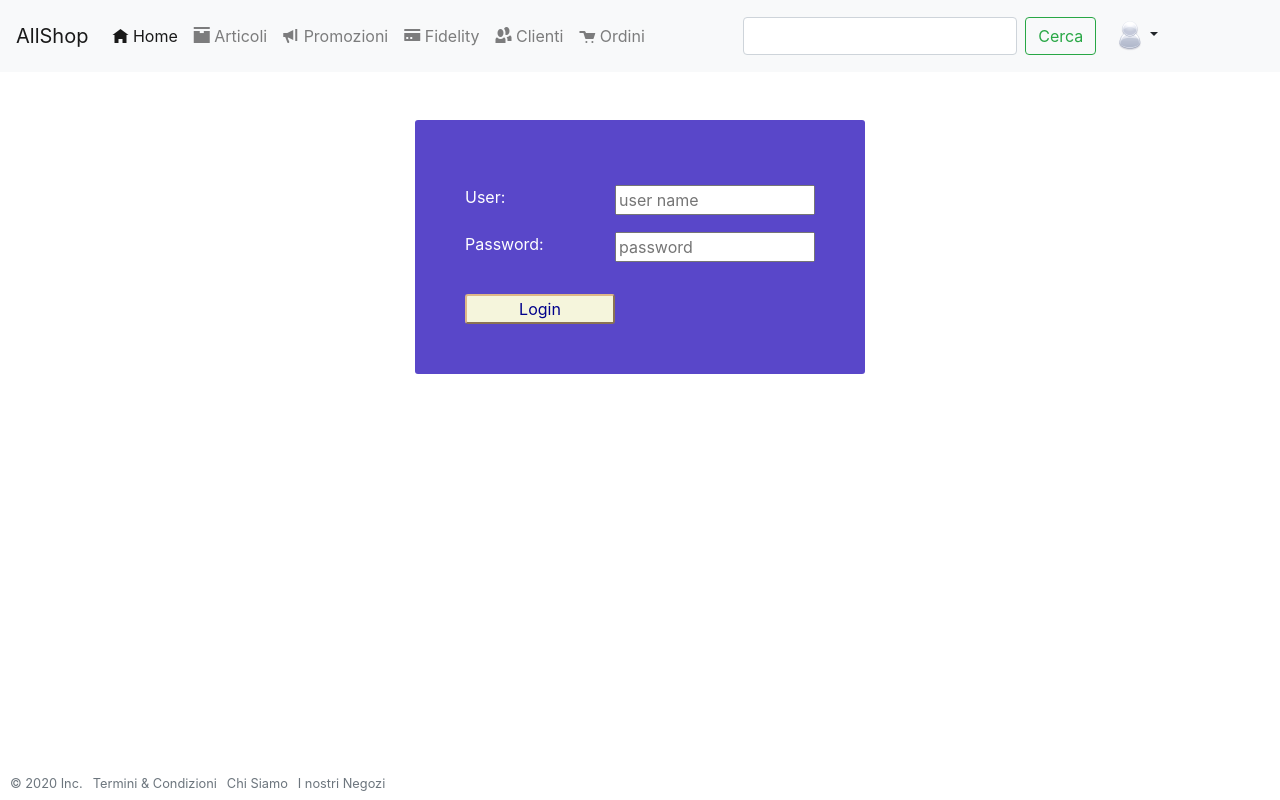
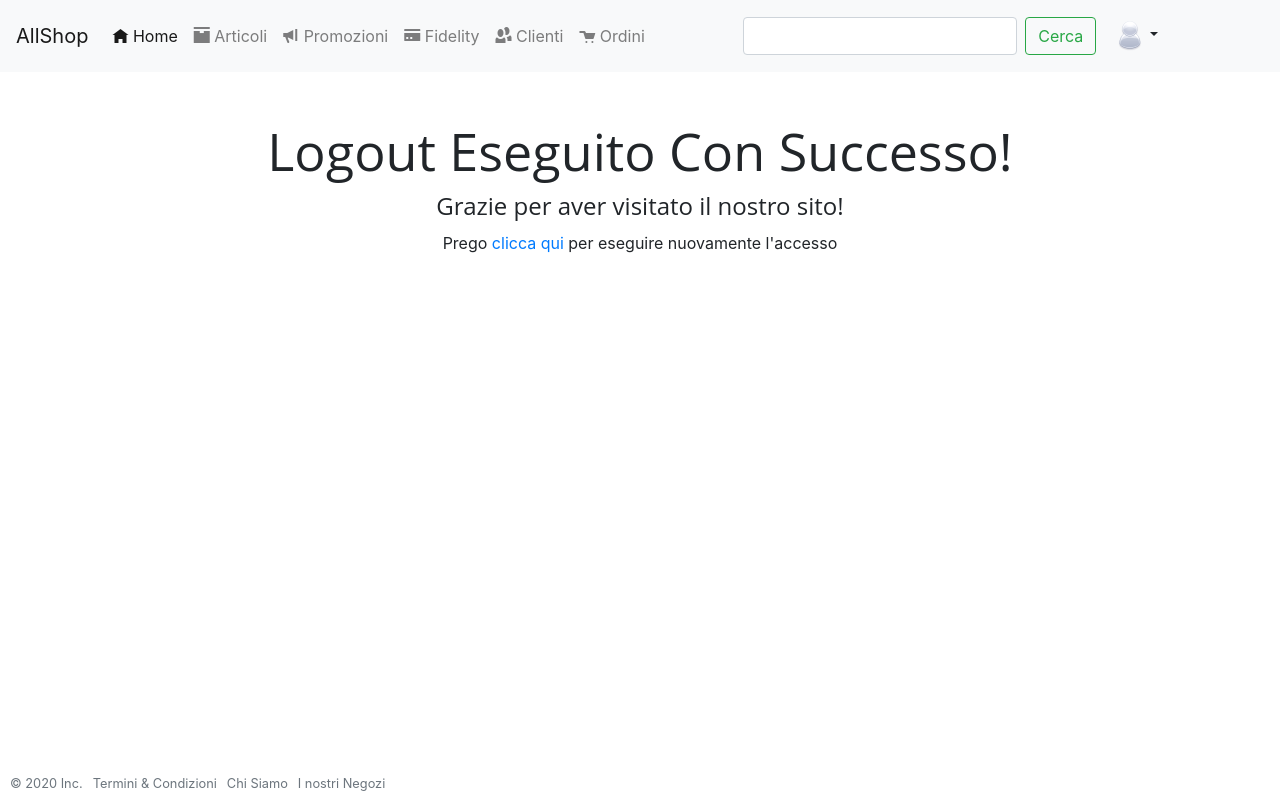
Before and after one commit to michele-larocca/angular-allShop, an Angular app: page /logout in a window 1280 px wide. Before the commit this address led to /login. Built offline with nearby package versions, Linux system fonts and the light colour scheme.

Commit message:
add logout component ad logic by sessionStorage

```diff
--- a/src/app/app-routing.module.ts
+++ b/src/app/app-routing.module.ts
@@ -4,6 +4,7 @@ import { LoginComponent } from './login/login.component';
 import { PageNotFoundComponent } from './page-not-found/page-not-found.component';
 import { WelcomeComponent } from './welcome/welcome.component';
 import { ArticoliComponent } from './articoli/articoli.component';
+import { LogoutComponent } from './logout/logout.component';
 
 
 const routes: Routes = [
@@ -12,6 +13,7 @@ const routes: Routes = [
   {path: 'login', component: LoginComponent},
   {path: 'welcome/:userId', component: WelcomeComponent},
   {path: 'articoli', component: ArticoliComponent},
+  {path: 'logout', component: LogoutComponent},
   {path: '**', component: PageNotFoundComponent}
 ];
 
--- a/src/app/app.module.ts
+++ b/src/app/app.module.ts
@@ -10,6 +10,7 @@ import { ArticoliComponent } from './articoli/articoli.component';
 import { NavbarComponent } from './navbar/navbar.component';
 import { FooterComponent } from './footer/footer.component';
 import { JumbotronComponent } from './jumbotron/jumbotron.component';
+import { LogoutComponent } from './logout/logout.component';
 
 @NgModule({
   declarations: [
@@ -20,7 +21,8 @@ import { JumbotronComponent } from './jumbotron/jumbotron.component';
     ArticoliComponent,
     NavbarComponent,
     FooterComponent,
-    JumbotronComponent
+    JumbotronComponent,
+    LogoutComponent
   ],
   imports: [
     BrowserModule,
--- /dev/null
+++ b/src/app/logout/logout.component.css
@@ -0,0 +1,15 @@
+element.style {
+  font-size: 52px;
+}
+
+.font-semibold {
+  font-weight: 500;
+}
+
+h1, h2, h3, h4, h5, h6 {
+  margin: 0 0 10px;
+  font-weight: normal;
+  font-family: 'Open Sans','arial';
+  color: inherit;
+  text-rendering: optimizelegibility;
+}
--- /dev/null
+++ b/src/app/logout/logout.component.html
@@ -0,0 +1,11 @@
+<div class="panel widget">
+  <div class="panel-body">
+      <h1 class="font-semibold text-center" style="font-size:52px">Logout Eseguito Con Successo!</h1>
+        <div class="form-group">
+          <div class="col-md-12">
+            <h4 class="text-center mgbt-xs-20">Grazie per aver visitato il nostro sito!</h4>
+            <p class="text-center"> Prego <a routerLink="/login">clicca qui</a> per eseguire nuovamente l'accesso</p>
+          </div>
+        </div>
+  </div>
+</div>
--- /dev/null
+++ b/src/app/logout/logout.component.ts
@@ -0,0 +1,17 @@
+import { Component, OnInit } from '@angular/core';
+import { AuthAppServiceService } from '../servicies/auth-app-service.service';
+
+@Component({
+  selector: 'app-logout',
+  templateUrl: './logout.component.html',
+  styleUrls: ['./logout.component.css']
+})
+export class LogoutComponent implements OnInit {
+
+  constructor(private authentication: AuthAppServiceService) { }
+
+  ngOnInit(): void {
+    this.authentication.clearAll();
+  }
+
+}
--- a/src/app/navbar/navbar.component.html
+++ b/src/app/navbar/navbar.component.html
@@ -73,7 +73,7 @@
               <input type="hidden" name="logout" value="${User}">
               <input type="hidden" name="${_csrf.parameterName}" value="${_csrf.token}"/>
           </form>
-        <a class="dropdown-item" href="" onclick="$('#myHiddenFormId').submit(); return false;" title="Logout">Logout</a>
+        <a class="dropdown-item" *ngIf="showLogout()" routerLink="/logout" title="Logout">Logout {{whoIsLogged()}}</a>
         </div>
       </div>
   </div>
--- a/src/app/navbar/navbar.component.ts
+++ b/src/app/navbar/navbar.component.ts
@@ -1,4 +1,5 @@
 import { Component, OnInit } from '@angular/core';
+import { AuthAppServiceService } from '../servicies/auth-app-service.service';
 
 @Component({
   selector: 'app-navbar',
@@ -7,9 +8,16 @@ import { Component, OnInit } from '@angular/core';
 })
 export class NavbarComponent implements OnInit {
 
-  constructor() { }
+  constructor(private authentication: AuthAppServiceService) { }
 
   ngOnInit(): void {
   }
 
+  showLogout(){
+    return this.authentication.isLogged();
+  }
+
+  whoIsLogged(){
+    return this.authentication.getLoggedUser();
+  }
 }
--- a/src/app/servicies/auth-app-service.service.ts
+++ b/src/app/servicies/auth-app-service.service.ts
@@ -11,6 +11,24 @@ export class AuthAppServiceService {
   constructor() { }
 
   executeLogin(user, password){
-    return user === USER_OK && password === PASS_OK;
+    if(user === USER_OK && password === PASS_OK){
+      sessionStorage.setItem("user", user);
+      return true;
+    }
+
+    return false;
+  }
+
+  getLoggedUser() {
+    let utente = sessionStorage.getItem("user");
+    return utente ? utente : "";
+  }
+
+  isLogged() {
+    return (sessionStorage.getItem("user") != null) ? true : false;
+  }
+
+  clearAll() {
+    sessionStorage.removeItem("user");
   }
 }
```
Also changed, not shown: 1 other file (tests, documents, lock files or other folders).
